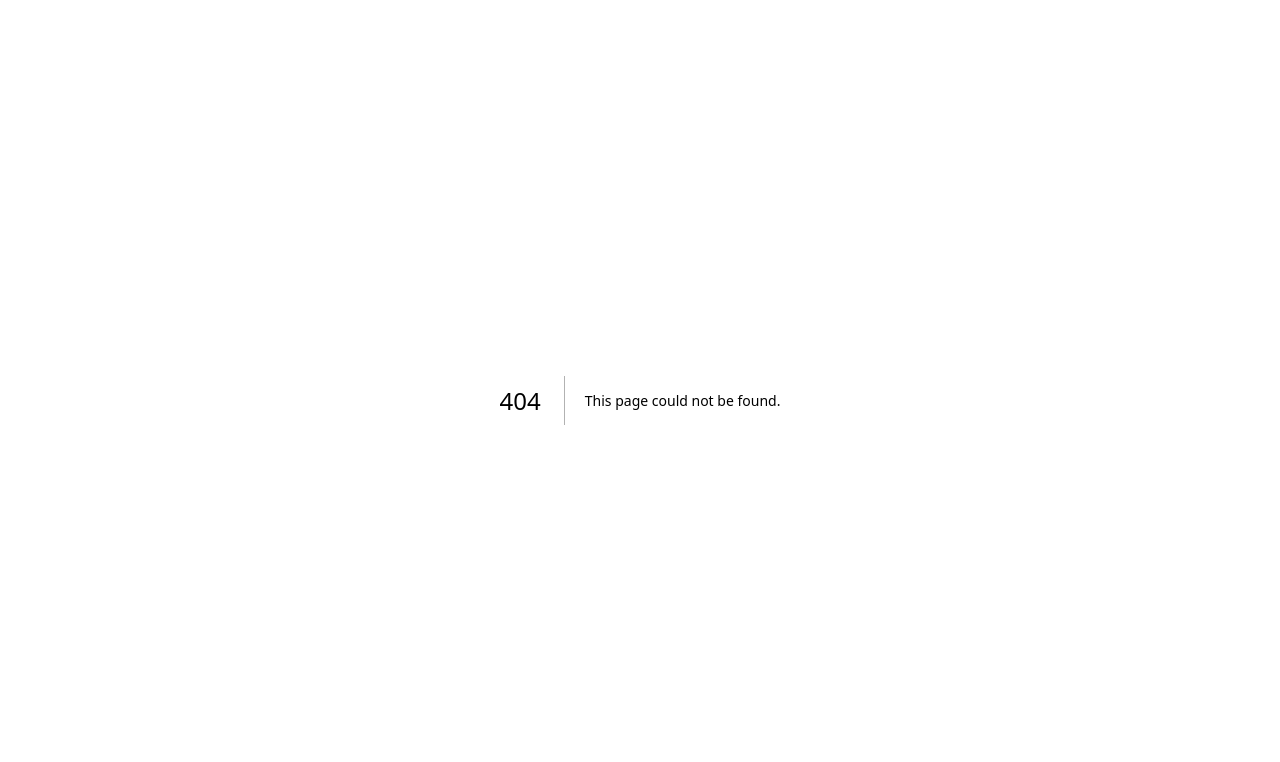
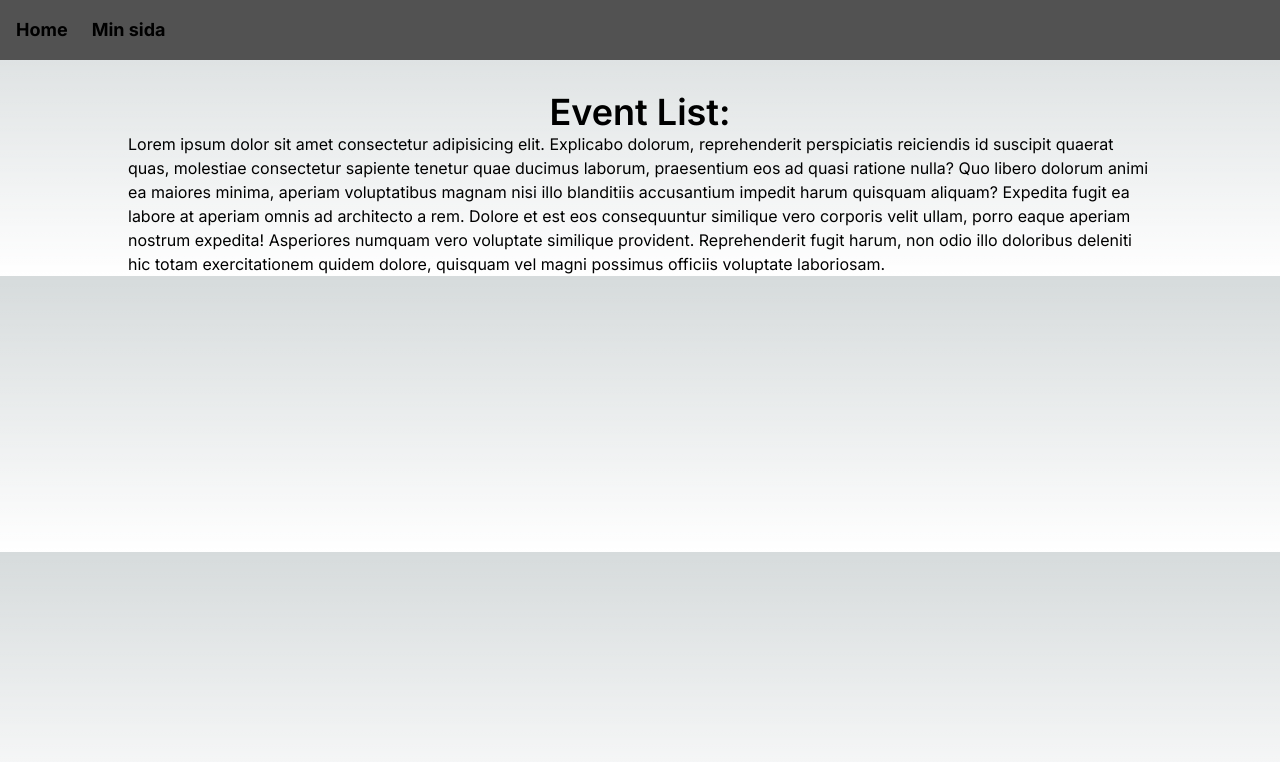
Before and after one commit to JesperWicklund/EventListPage, a Next.js app: page /hem in a window 1280 px wide. Before the commit this address had no page. Shown: the top 762 px of the page. Built offline with nearby package versions, Linux system fonts and the light colour scheme.

Commit message:
private layout added and links on header

```diff
--- /dev/null
+++ b/app/(private)/hem/details/page.jsx
@@ -0,0 +1,9 @@
+import React from 'react'
+
+function DetailPage() {
+  return (
+    <div>DetailPage</div>
+  )
+}
+
+export default DetailPage
--- /dev/null
+++ b/app/(private)/hem/page.jsx
@@ -0,0 +1,20 @@
+import React from "react";
+import Eventlist from "@/app/components/event-list";
+
+function EventPage() {
+
+
+  //fetch events
+
+
+  return (
+    <div className="flex flex-col items-center justify-center mt-8">
+      <h1 className="text-4xl font-semibold ">Event List:</h1>
+      <div className="w-4/5">
+        <Eventlist></Eventlist>
+      </div>
+    </div>
+  );
+}
+
+export default EventPage;
--- /dev/null
+++ b/app/(private)/layout.jsx
@@ -0,0 +1,12 @@
+import React from 'react'
+import Header from '../components/header'
+
+function layout({children}) {
+  return (
+    <div>
+        <Header></Header>
+        {children}</div>
+  )
+}
+
+export default layout
--- /dev/null
+++ b/app/(private)/min-sida/page.jsx
@@ -0,0 +1,15 @@
+import React from 'react'
+import Header from '../../components/header'
+
+function page() {
+  return (
+    <>
+
+    <div className='flex flex-col items-center justify-center mt-6'>
+      <h1>Bokade events:</h1>
+    </div>
+    </>
+  )
+}
+
+export default page
--- /dev/null
+++ b/app/components/event-list.jsx
@@ -0,0 +1,16 @@
+import React from 'react'
+import axios from 'axios'
+export default function Eventlist() {
+
+
+
+
+  return (
+    <div className='flex items-center justify-center'>
+        <div>
+            <p>Lorem ipsum dolor sit amet consectetur adipisicing elit. Explicabo dolorum, reprehenderit perspiciatis reiciendis id suscipit quaerat quas, molestiae consectetur sapiente tenetur quae ducimus laborum, praesentium eos ad quasi ratione nulla? Quo libero dolorum animi ea maiores minima, aperiam voluptatibus magnam nisi illo blanditiis accusantium impedit harum quisquam aliquam? Expedita fugit ea labore at aperiam omnis ad architecto a rem. Dolore et est eos consequuntur similique vero corporis velit ullam, porro eaque aperiam nostrum expedita! Asperiores numquam vero voluptate similique provident. Reprehenderit fugit harum, non odio illo doloribus deleniti hic totam exercitationem quidem dolore, quisquam vel magni possimus officiis voluptate laboriosam.</p>
+        </div>
+
+    </div>
+  )
+}
--- /dev/null
+++ b/app/components/header.jsx
@@ -0,0 +1,17 @@
+import { UserButton } from "@clerk/nextjs";
+import Link from "next/link";
+import React from "react";
+
+export default function Header() {
+  return (
+    <div className="flex flex-row-reverse items-center justify-between p-4 bg-neutral-600">
+      <div>
+        <UserButton></UserButton>
+      </div>
+      <div className="flex gap-6 font-bold text-lg">
+        <Link href='/hem'>Home</Link>
+        <Link href='/min-sida'>Min sida</Link>
+      </div>
+    </div>
+  );
+}
--- a/app/events/page.jsx
+++ /dev/null
@@ -1,12 +0,0 @@
-import { UserButton } from '@clerk/nextjs'
-import React from 'react'
-
-function EventPage() {
-  return (
-    <div>
-        <UserButton></UserButton>
-    </div>
-  )
-}
-
-export default EventPage
--- a/app/layout.jsx
+++ b/app/layout.jsx
@@ -1,6 +1,7 @@
 import { Inter } from "next/font/google";
 import "./globals.css";
 import { ClerkProvider } from "@clerk/nextjs";
+
 
 const inter = Inter({ subsets: ["latin"] });
 
@@ -13,7 +14,10 @@ export default function RootLayout({ children }) {
   return (
     <html lang="en">
       <body className={inter.className}>
-        <ClerkProvider>{children}</ClerkProvider>
+        <ClerkProvider>
+
+          {children}
+          </ClerkProvider>
       </body>
     </html>
   );
--- a/middleware.js
+++ b/middleware.js
@@ -4,7 +4,7 @@ import {
   } from '@clerk/nextjs/server';
 
   const isProtectedRoute = createRouteMatcher([
-    '/events(.*)',
+    '/hem(.*)',
   ]);
 
   export default clerkMiddleware((auth, req) => {
--- a/package.json
+++ b/package.json
@@ -10,6 +10,7 @@
   },
   "dependencies": {
     "@clerk/nextjs": "^5.1.3",
+    "axios": "^1.7.2",
     "next": "14.2.3",
     "react": "^18",
     "react-dom": "^18"
```
Also changed, not shown: 1 other file (tests, documents, lock files or other folders).
